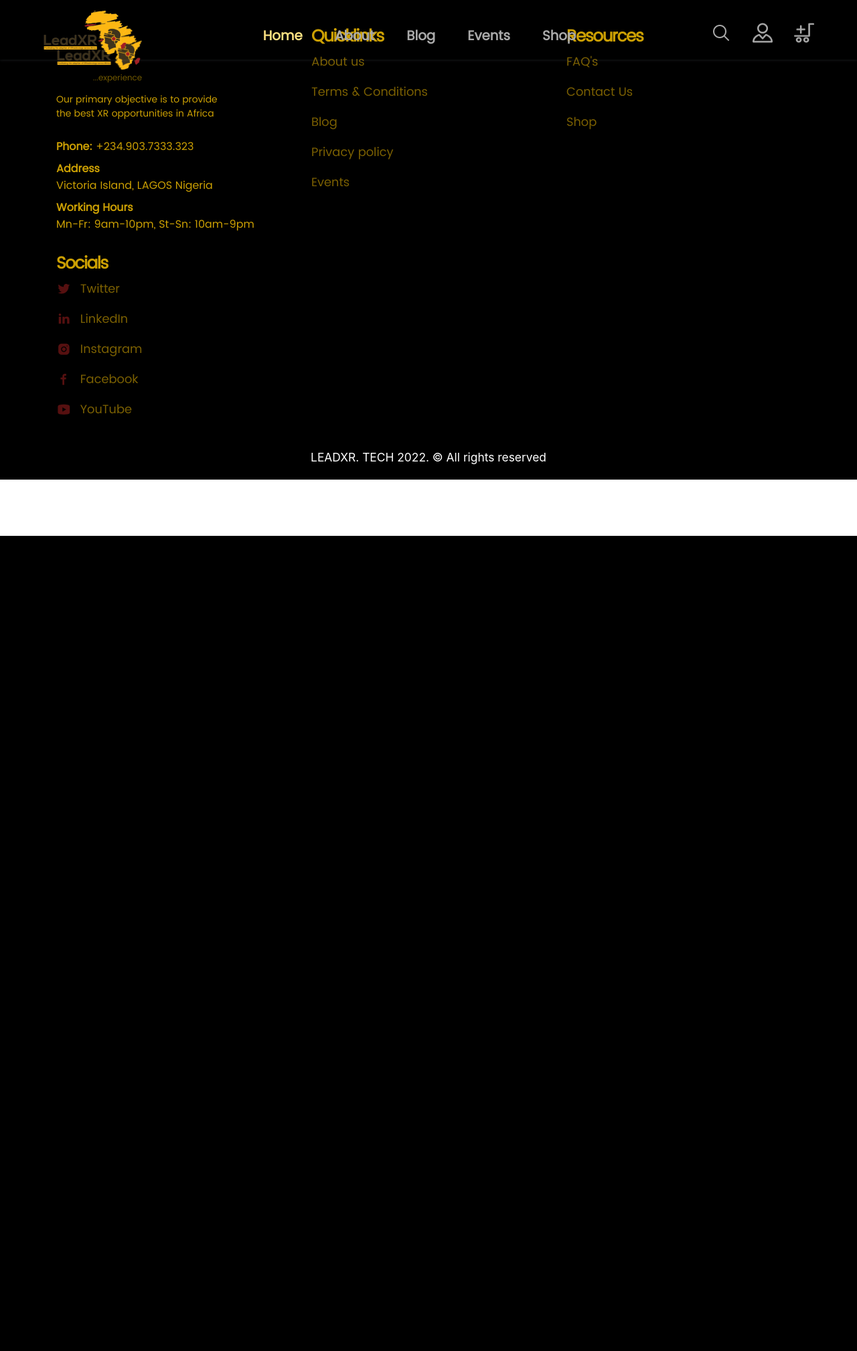
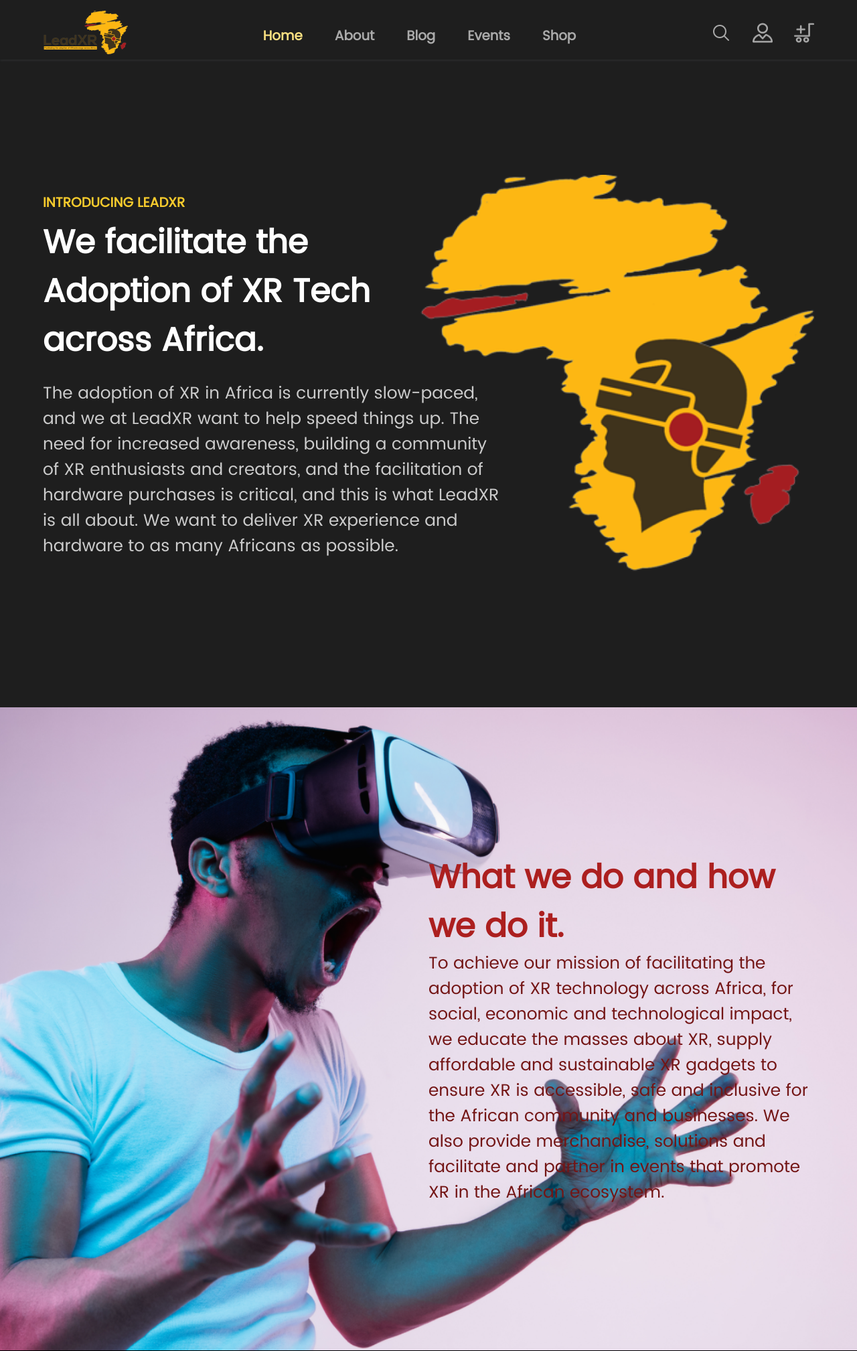
Before and after one commit to LEAD-Technologies/Front_End_XR, a PHP site: page /about.html in a window 1280 px wide. Shown: the top 2017 px of the page at 67% size. Before the commit the page ends 800 px from the top, so only its background shows below. Run offline with PHP 8.4, Linux system fonts and the light colour scheme; some web fonts are replaced.

Commit message:
eighth commit

```diff
--- a/about.html
+++ b/about.html
@@ -6,6 +6,7 @@
     <meta name="viewport" content="width=device-width, initial-scale=1.0">
     <title>Lead XR_about</title>
     <link rel="stylesheet" href="style.css">
+    <link rel="stylesheet" href="./css/about.css">
 </head>
 <body>
 
@@ -14,17 +15,37 @@
 
     <section class="about_page">
         <div class="container">
-            <div class="image"></div>
+            <!-- <div class="image">
+                <img src="./img/Subtract.png" alt="" srcset="">
+            </div> -->
             <div class="content">
-
+                <div class="intro">
+                    <h2 class="title">INTRODUCING LEADXR</h2>
+                    <h3>We facilitate the Adoption of XR Tech across Africa.</h3>
+                    <p>The adoption of XR in Africa is currently slow-paced, and we at LeadXR want to help speed things up. The need for increased awareness, building a community of XR enthusiasts and creators, and the facilitation of hardware purchases is critical, and this is what LeadXR is all about. We want to deliver XR experience and hardware to as many Africans as possible.</p>
+                </div>
             </div>
         </div>
 
+    </section>
+
+    <section class="we_do">
+        <div class="container">
+
+            <div class="content">
+                <div class="text">
+                    <p class="para1">What we do and how we do it.</p>
+                    <p class="para2">To achieve our mission of facilitating the adoption of XR technology across Africa, for social, economic and technological impact, we educate the masses about XR, supply affordable and sustainable XR gadgets to ensure XR is accessible, safe and inclusive for the African community and businesses. We also provide merchandise, solutions and facilitate and partner in events that promote XR in the African ecosystem.</p>
+                </div>
+            </div>
+
+        </div>
     </section>
 
     <!-- footer -->
     <xr-footer></xr-footer>
 
     <script src="./js/custom.js"></script>
+    <script src="./script.js"></script>
 </body>
 </html>
--- /dev/null
+++ b/css/about.css
@@ -0,0 +1,87 @@
+
+.about_page {
+    background: #1E1E1E;
+    padding-top: 160px;
+    padding-bottom: 96px;
+}
+.about_page .container .content {
+    background: url(../img/Subtract.png);
+    background-position: center;
+    background-repeat: no-repeat;
+    height: 100vh;
+    display: flex;
+    flex-direction: column;
+    justify-content: center;
+    background-size: contain;
+    position: relative;
+}
+.about_page .container .content .intro {
+    width: 60%;
+    position: relative;
+}
+.about_page .container .content .intro h2 {
+    font-family: 'Poppins';
+    font-style: normal;
+    font-weight: 700;
+    font-size: 20px;
+    line-height: 30px;
+    color: #F7CB2D;
+}
+.about_page .container .content .intro h3 {
+    font-family: 'Poppins';
+    font-style: normal;
+    font-weight: 600;
+    font-size: 48.83px;
+    line-height: 73px;
+    color: #FFFFFF;
+    width: 90%;
+    padding-top: 8px;
+    padding-bottom: 24px;
+}
+.about_page .container .content .intro p{
+    font-family: 'Poppins';
+    font-style: normal;
+    font-weight: 500;
+    font-size: 25px;
+    line-height: 38px;
+    color: #CCCCCC;
+}
+
+
+.we_do{
+    background: url(../img/young-african-american-man-s-playing-vr-glasses-neon-light-gradient-background-male-portrait\ 1.png);
+    background-position: center;
+    background-repeat: no-repeat;
+    height: 120vh;
+    display: flex;
+    flex-direction: column;
+    justify-content: center;
+    background-size: cover;
+    position: relative;
+}
+.we_do .container {
+    display: flex;
+    justify-content: flex-end;
+}
+.we_do .container .content{
+    width: 50%;
+}
+.we_do .container .content .text {
+    width: 100%;
+}
+.we_do .container .content .text .para1{
+    font-family: 'Poppins';
+    font-style: normal;
+    font-weight: 600;
+    font-size: 48.83px;
+    line-height: 73px;
+    color: #AC1F1F;
+}
+.we_do .container .content .text .para2{
+    font-family: 'Poppins';
+    font-style: normal;
+    font-weight: 500;
+    font-size: 25px;
+    line-height: 38px;
+    color: #731515;
+}
--- a/event_item.html
+++ b/event_item.html
@@ -32,8 +32,8 @@
                     <p class="great">Great! you've secured a sit for this event. A mail shall be sent to you prior to this event with the necessary details. </p>
 
                     <div class="button_tag">
-                        <button class="button2">Cancel</button>
-                        <button>Continue</button>
+                        <a class="button2" href="#">Cancel</a>
+                        <a class="button" href="./event_short_page.html">Continue</a>
                     </div>
                 </div>
             </div>
@@ -44,5 +44,6 @@
     <xr-footer></xr-footer>
 
     <script src="./js/custom.js"></script>
+    <script src="./script.js"></script>
 </body>
 </html>
--- a/event_short_page.html
+++ b/event_short_page.html
@@ -22,7 +22,7 @@
                 <input type="email" placeholder="Email">
             </div>
 
-            <button>Continue</button>
+            <a href="#">Continue</a>
         </div>
     </section>
 
--- a/js/custom.js
+++ b/js/custom.js
@@ -78,11 +78,11 @@ class XrFooter extends HTMLElement {
                 <h3>Quicklinks</h3>
 
                 <ul class="list">
-                    <li><a href="#">About us</a></li>
+                    <li><a href="./about.html">About us</a></li>
                     <li><a href="#">Terms & Conditions</a></li>
                     <li><a href="#">Blog</a></li>
                     <li><a href="#">Privacy policy</a></li>
-                    <li><a href="#">Events</a></li>
+                    <li><a href="./event.html">Events</a></li>
                 </ul>
             </div>
 
--- a/style.css
+++ b/style.css
@@ -19,7 +19,12 @@ html {
 body {
     font-size: 16px;
 }
-button {
+a {
+    text-decoration: none;
+    color: #FDF2CD;
+    transition: 0.2s all ease-in-out;
+}
+.button {
     font-family: 'Inter';
     font-style: normal;
     font-weight: 700;
```
Also changed, not shown: other parts of style.css (+28 -9 lines), css/event.css (+42 -23 lines), css/event_short_page.css (+8 -3 lines), event.html (+5 -7 lines), index.html (+6 -5 lines), img/Subtract.png (added), img/portrait-young-african-american-man-with-vr-glasses (1) 1.png (added), img/unsplash_J1jYLLlRpA4.png (added), img/young-african-american-man-s-playing-vr-glasses-neon-light-gradient-background-male-portrait 1.png (added).
